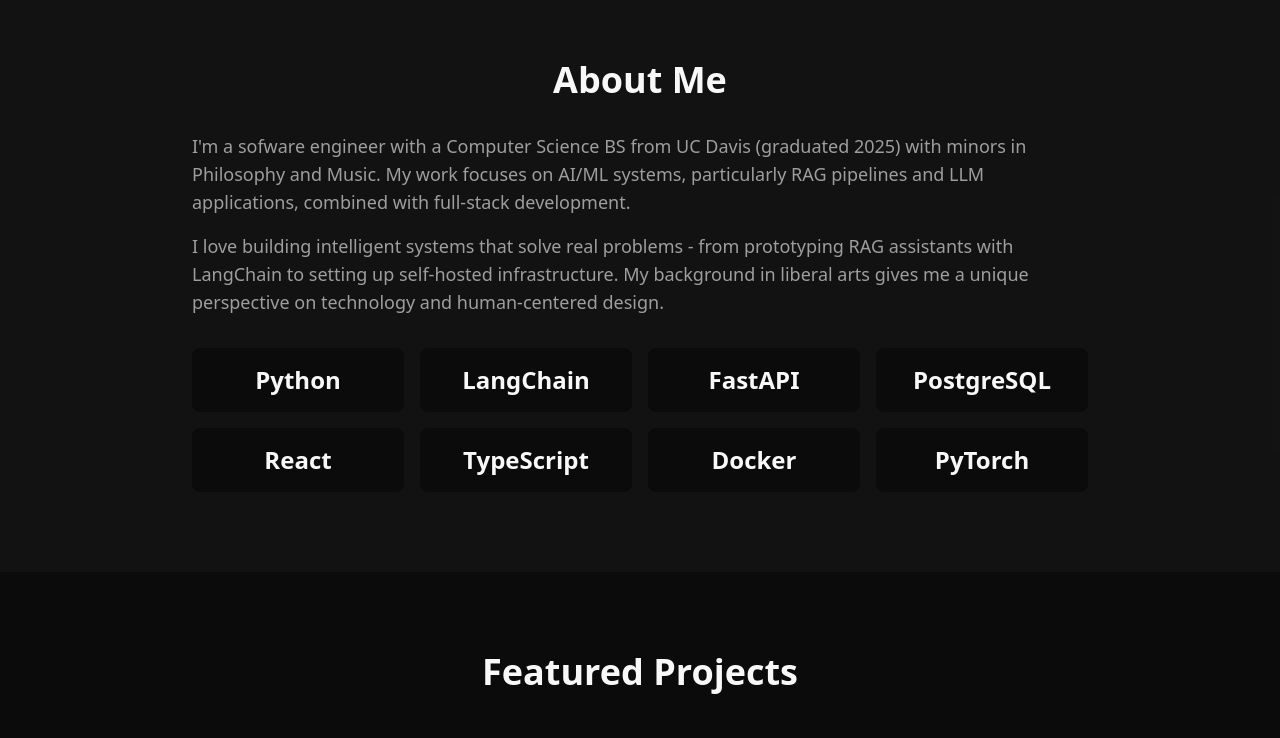
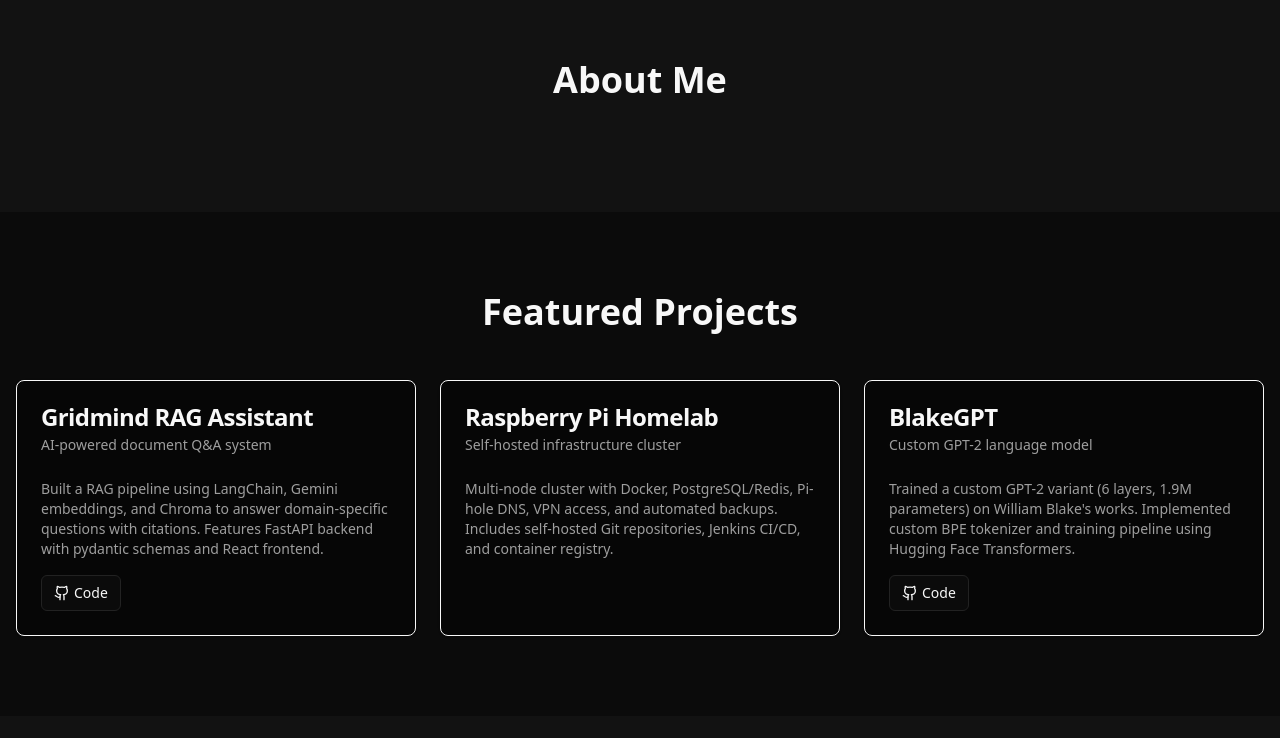
Before and after one commit to Ardrual/aaron_dev, a Next.js app: page / in a window 1280 px wide. Shown: the part 820-1558 px from the top of the page. Built offline with nearby package versions, Linux system fonts and the light colour scheme.

Commit message:
removed copy

```diff
--- a/src/app/page.tsx
+++ b/src/app/page.tsx
@@ -45,40 +45,9 @@
           <h2 className="text-4xl font-bold mb-8 text-center">About Me</h2>
           <div className="space-y-4 text-lg text-muted-foreground">
             <p>
-              I&apos;m a sofware engineer with a Computer Science BS from UC Davis (graduated 2025) with minors in Philosophy and Music.
-              My work focuses on AI/ML systems, particularly RAG pipelines and LLM applications, combined with full-stack development.
             </p>
             <p>
-              I love building intelligent systems that solve real problems - from prototyping RAG assistants with LangChain
-              to setting up self-hosted infrastructure. My background in liberal arts gives me a unique perspective on
-              technology and human-centered design.
             </p>
-          </div>
-          <div className="mt-8 grid grid-cols-2 md:grid-cols-4 gap-4">
-            <div className="text-center p-4 rounded-lg bg-background">
-              <div className="text-2xl font-bold text-foreground">Python</div>
-            </div>
-            <div className="text-center p-4 rounded-lg bg-background">
-              <div className="text-2xl font-bold text-foreground">LangChain</div>
-            </div>
-            <div className="text-center p-4 rounded-lg bg-background">
-              <div className="text-2xl font-bold text-foreground">FastAPI</div>
-            </div>
-            <div className="text-center p-4 rounded-lg bg-background">
-              <div className="text-2xl font-bold text-foreground">PostgreSQL</div>
-            </div>
-            <div className="text-center p-4 rounded-lg bg-background">
-              <div className="text-2xl font-bold text-foreground">React</div>
-            </div>
-            <div className="text-center p-4 rounded-lg bg-background">
-              <div className="text-2xl font-bold text-foreground">TypeScript</div>
-            </div>
-            <div className="text-center p-4 rounded-lg bg-background">
-              <div className="text-2xl font-bold text-foreground">Docker</div>
-            </div>
-            <div className="text-center p-4 rounded-lg bg-background">
-              <div className="text-2xl font-bold text-foreground">PyTorch</div>
-            </div>
           </div>
         </div>
       </section>
@@ -167,7 +136,7 @@
       {/* Footer */}
       <footer className="py-8 px-4 border-t">
         <div className="container mx-auto text-center text-muted-foreground">
-          <p>&copy; 2024 Aaron. Built with Next.js, Tailwind CSS, and shadcn/ui.</p>
+          <p>&copy; 2025 Aaron Potter. Built with Next.js, Tailwind CSS, and shadcn/ui.</p>
         </div>
       </footer>
     </div>
```
